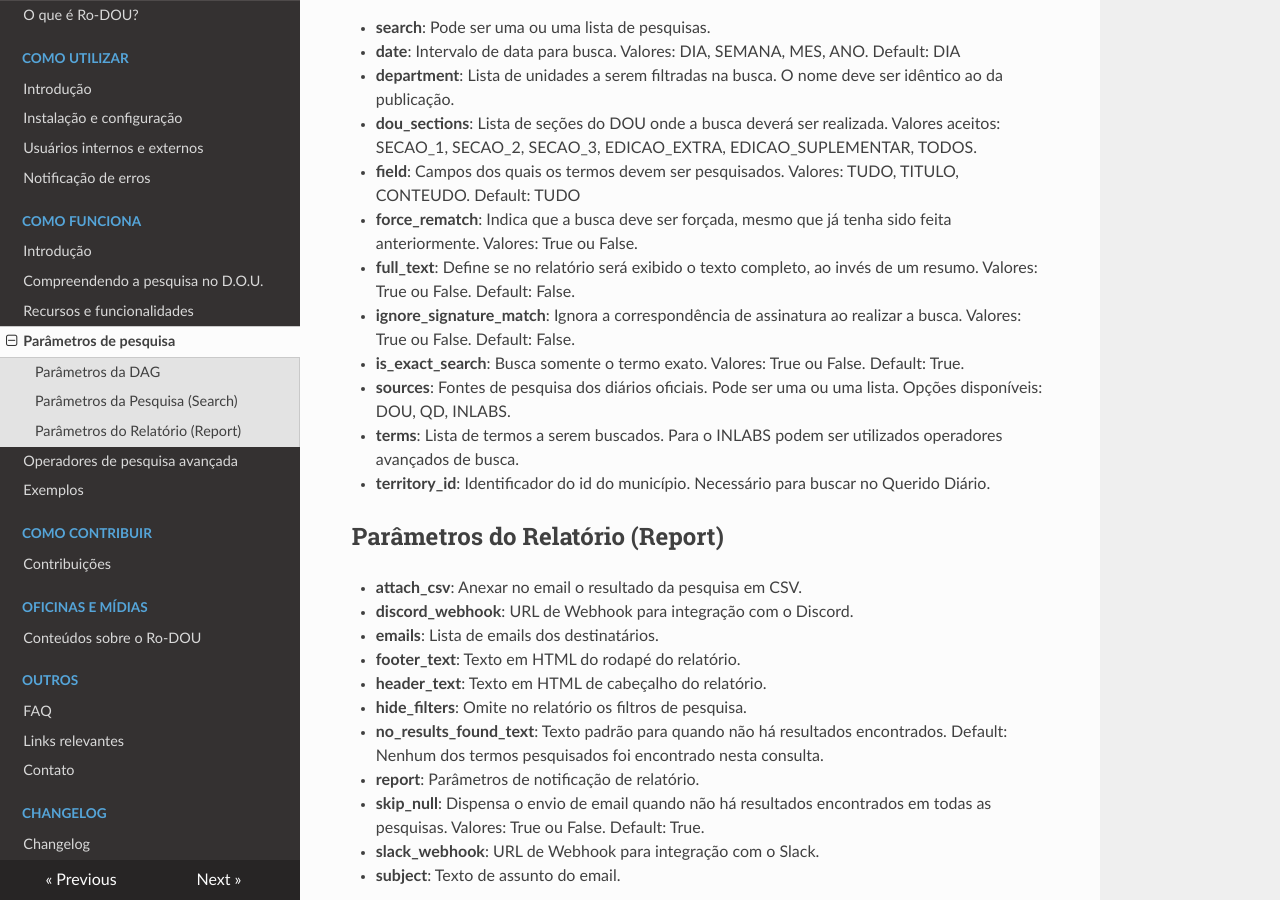
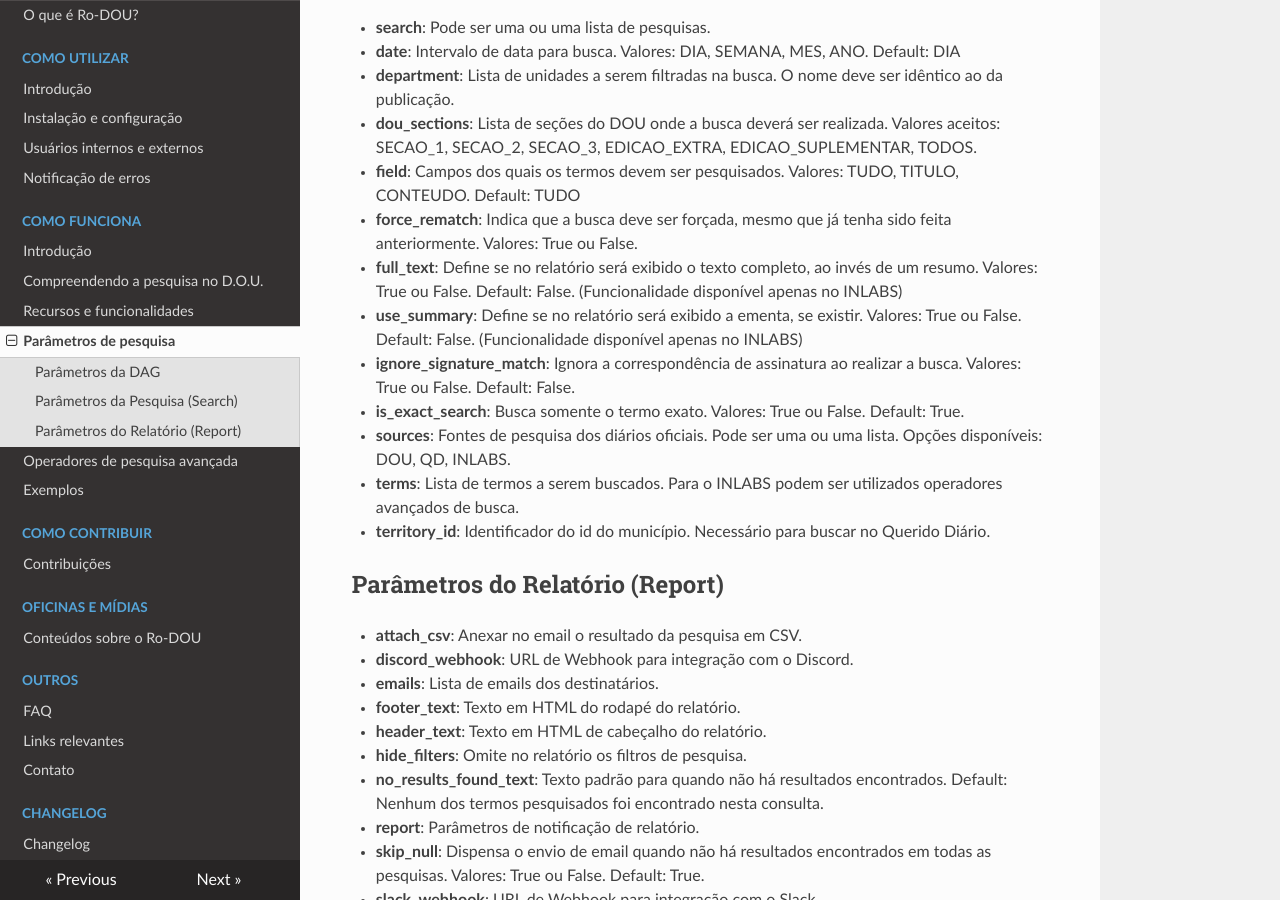
Before and after one commit to gestaogovbr/Ro-dou, an MkDocs documentation site: the page built from docs/docs/como_funciona/parametros.md, in a window 1280 px wide and 900 px high, scrolled down 472 px. Built offline with MkDocs 1.6.1, drawn with Linux system fonts in a browser that asks for light colours; nearby versions of some CDN libraries.

Commit message:
add parameter in documentation

```diff
--- a/docs/docs/como_funciona/parametros.md
+++ b/docs/docs/como_funciona/parametros.md
@@ -17,7 +17,8 @@
 - **dou_sections**: Lista de seções do DOU onde a busca deverá ser realizada. Valores aceitos: SECAO_1, SECAO_2, SECAO_3, EDICAO_EXTRA, EDICAO_SUPLEMENTAR, TODOS.
 - **field**: Campos dos quais os termos devem ser pesquisados. Valores: TUDO, TITULO, CONTEUDO. Default: TUDO
 - **force_rematch**: Indica que a busca deve ser forçada, mesmo que já tenha sido feita anteriormente. Valores: True ou False.
-- **full_text**: Define se no relatório será exibido o texto completo, ao invés de um resumo. Valores: True ou False. Default: False.
+- **full_text**: Define se no relatório será exibido o texto completo, ao invés de um resumo. Valores: True ou False. Default: False. (Funcionalidade disponível apenas no INLABS)
+- **use_summary**: Define se no relatório será exibido a ementa, se existir. Valores: True ou False. Default: False. (Funcionalidade disponível apenas no INLABS)
 - **ignore_signature_match**: Ignora a correspondência de assinatura ao realizar a busca. Valores: True ou False. Default: False.
 - **is_exact_search**: Busca somente o termo exato. Valores: True ou False. Default: True.
 - **sources**: Fontes de pesquisa dos diários oficiais. Pode ser uma ou uma lista. Opções disponíveis: DOU, QD, INLABS.
```
